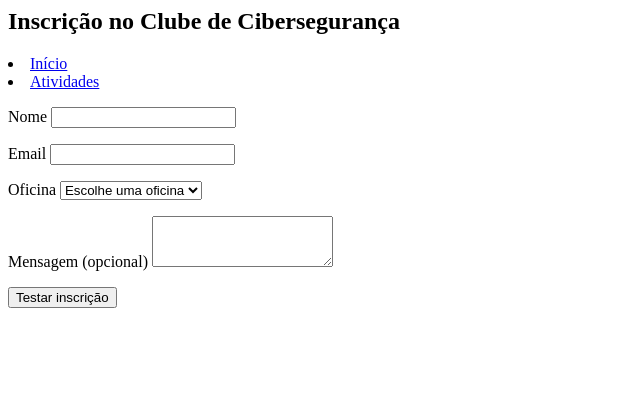
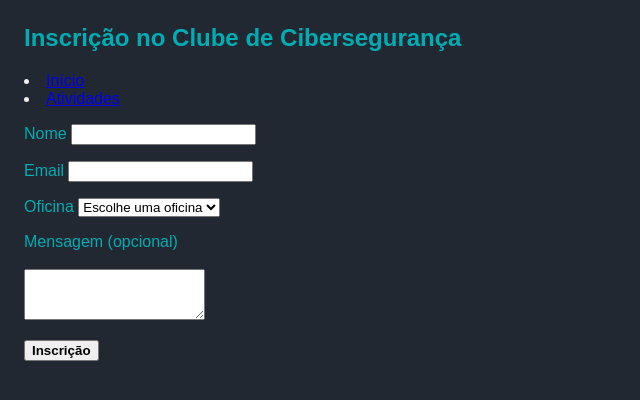
Before and after one commit to a11312-Afonso/cpw-11, a plain HTML site: page paginas/inscricao.html in a window 1280 px wide. Shown: the whole page, without its empty margins (0-640 px from the left). Drawn offline with Linux system fonts and the light colour scheme.

Commit message:
css_color

```diff
--- /dev/null
+++ b/css/estilos.css
@@ -0,0 +1,19 @@
+
+body {
+  background-color: #222831;
+  color: #EEEEEE;
+  font-family: sans-serif;
+  margin: 24px;
+}
+
+h2 {
+  color: #00ADB5;
+}
+
+li {
+  color: #EEEEEE;
+}
+
+label {
+  color: #00ADB5;
+}
--- a/paginas/inscricao.html
+++ b/paginas/inscricao.html
@@ -1,5 +1,14 @@
 
-<h2>Inscrição no Clube de Cibersegurança</h2>
+<!DOCTYPE html>
+<html lang="en">
+<head>
+    <link rel="stylesheet" href="../css/estilos.css">
+    <meta charset="UTF-8">
+    <meta name="viewport" content="width=device-width, initial-scale=1.0">
+    <title>Inscrição</title>
+</head>
+<body>
+    <h2>Inscrição no Clube de Cibersegurança</h2>
 
 <li><a href="../index.html">Início</a></li>
 <li><a href="atividades.html">Atividades</a></li>
@@ -27,8 +36,14 @@
 
     <p>
         <label for="mensagem">Mensagem (opcional)</label>
+
+        <br><br>
+
         <textarea id="mensagem" name="mensagem" rows="3"></textarea>
     </p>
 
-    <button type="submit">Testar inscrição</button>
+    <button type="submit"><strong>Inscrição</strong></button>
 </form>
+
+</body>
+</html>
```
Also changed, not shown: index.html (+1 -0 lines), paginas/atividades.html (+1 -0 lines).
